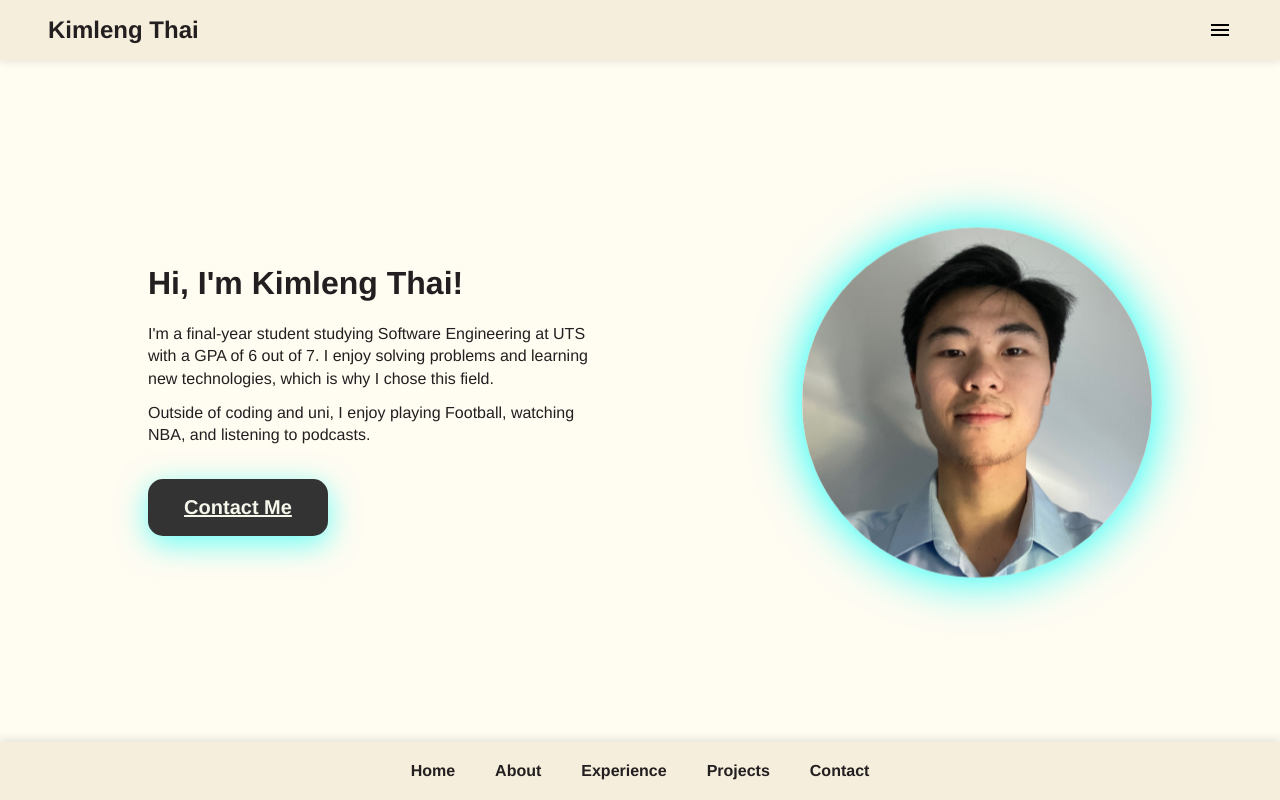
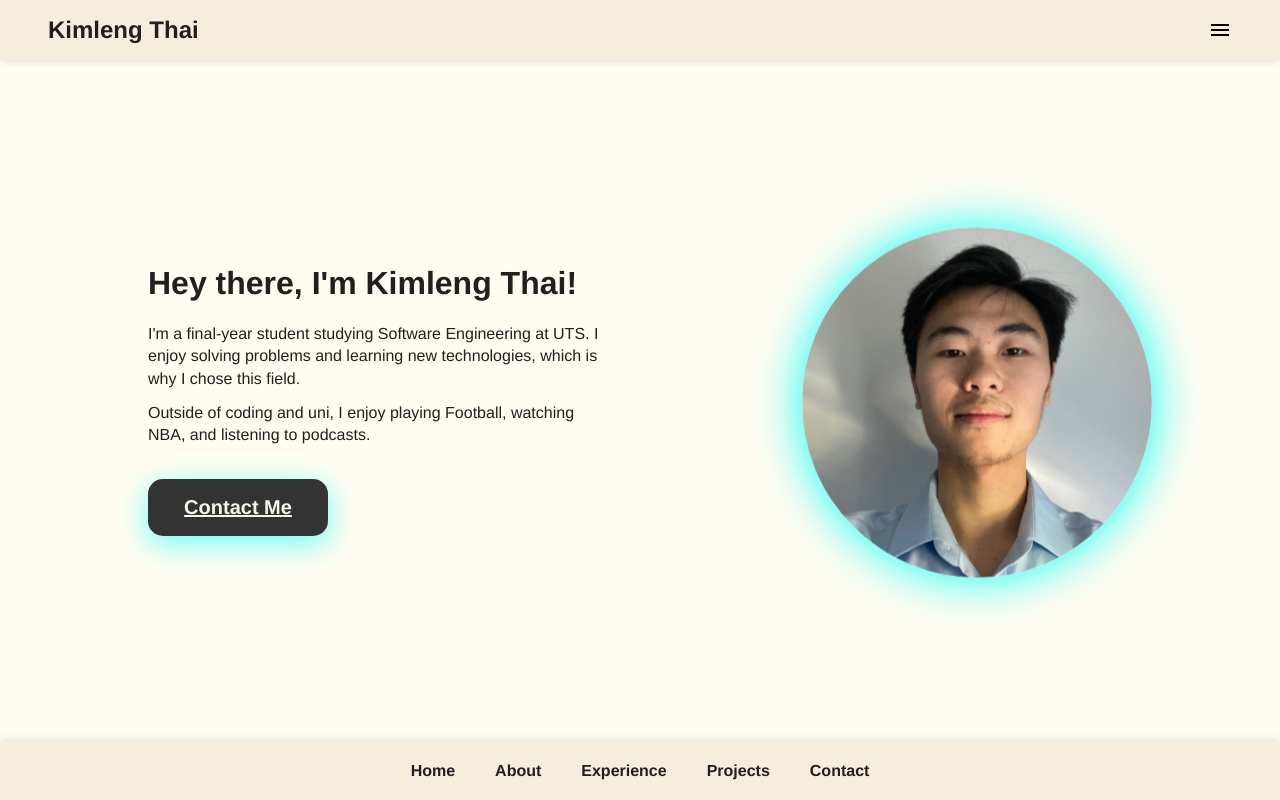
Before and after one commit to kimlengthai/KimlengThai-ePortfolio, a React (Vite) app: page / in a window 1280 px wide. Built offline with nearby package versions, Linux system fonts and the light colour scheme.

Commit message:
Fix the Hero section

```diff
--- a/src/components/Hero/Hero.jsx
+++ b/src/components/Hero/Hero.jsx
@@ -6,9 +6,9 @@ export const Hero = () => {
     <>
       <header className={styles.container} aria-label="Introduction">
         <div className={styles.content}>
-          <h1 className={styles.title}>Hi, I&apos;m Kimleng Thai!</h1>
+          <h1 className={styles.title}>Hey there, I&apos;m Kimleng Thai!</h1>
           <p className={styles.description}>
-            I&apos;m a final-year student studying Software Engineering at UTS with a GPA of 6 out of 7.
+            I&apos;m a final-year student studying Software Engineering at UTS.
             I enjoy solving problems and learning new technologies, which is why I chose this field.
           </p>
           <p className={styles.description}>
```
